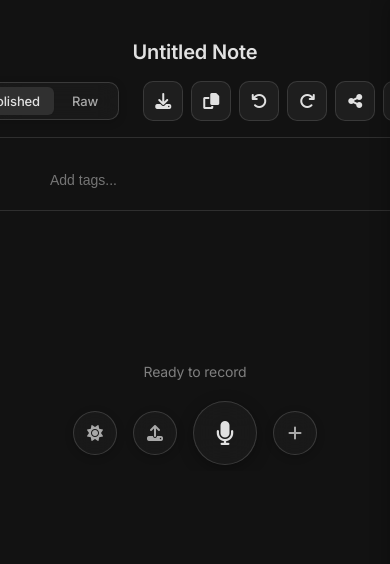
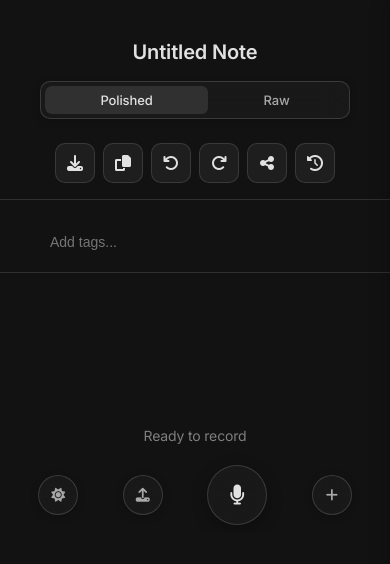
Before and after one commit to bolammanuel/Audeo, a React (Vite) app: page / in a window 390 px wide. Shown: the top 564 px of the page. Built offline with nearby package versions, Linux system fonts and the light colour scheme; a web font is replaced by a local one.

Commit message:
fix: make active tab indicator and recording toolbar fully mobile responsive

```diff
--- a/App.tsx
+++ b/App.tsx
@@ -50,6 +50,29 @@ export default function App() {
   const titleRef = useRef<HTMLDivElement>(null);
   const polishedRef = useRef<HTMLDivElement>(null);
   const rawRef = useRef<HTMLDivElement>(null);
+  const polishedTabRef = useRef<HTMLButtonElement>(null);
+  const rawTabRef = useRef<HTMLButtonElement>(null);
+  const [indicatorStyle, setIndicatorStyle] = useState<React.CSSProperties>({});
+  const [windowWidth, setWindowWidth] = useState(typeof window !== 'undefined' ? window.innerWidth : 0);
+
+  // Handle window resizing to recalculate tab sizes
+  useEffect(() => {
+    const handleResize = () => setWindowWidth(window.innerWidth);
+    window.addEventListener('resize', handleResize);
+    return () => window.removeEventListener('resize', handleResize);
+  }, []);
+
+  // Update tab indicator style dynamically based on active tab dimensions
+  useEffect(() => {
+    const activeBtn = activeTab === 'polished' ? polishedTabRef.current : rawTabRef.current;
+    if (activeBtn) {
+      setIndicatorStyle({
+        left: `${activeBtn.offsetLeft}px`,
+        width: `${activeBtn.offsetWidth}px`,
+        transition: 'all 0.3s cubic-bezier(0.25, 0.46, 0.45, 0.94)'
+      });
+    }
+  }, [activeTab, windowWidth]);
 
   // Audio API Refs
   const mediaRecorderRef = useRef<MediaRecorder | null>(null);
@@ -1162,13 +1185,15 @@ export default function App() {
             <div className="header-actions-container">
               <div className="tab-navigation-container">
                 <div className="tab-navigation">
-                  <button
+                   <button
+                    ref={polishedTabRef}
                     className={`tab-button ${activeTab === 'polished' ? 'active' : ''}`}
                     onClick={() => setActiveTab('polished')}
                   >
                     Polished
                   </button>
                   <button
+                    ref={rawTabRef}
                     className={`tab-button ${activeTab === 'raw' ? 'active' : ''}`}
                     onClick={() => setActiveTab('raw')}
                   >
@@ -1176,10 +1201,7 @@ export default function App() {
                   </button>
                   <div
                     className="active-tab-indicator"
-                    style={{
-                      left: activeTab === 'polished' ? '0px' : '82px',
-                      width: activeTab === 'polished' ? '82px' : '65px'
-                    }}
+                    style={indicatorStyle}
                   />
                 </div>
               </div>
--- a/index.css
+++ b/index.css
@@ -548,9 +548,12 @@ body.light-mode .record-button.recording .record-button-inner { color: white; }
   .note-area { padding: 20px 0 0; }
   .note-header { padding: 0 20px 12px; flex-direction: column; align-items: stretch; gap: 12px; }
   .editor-title { padding: 0; font-size: 20px; margin-bottom: 0; margin-right: 0; text-align: left; }
+  .header-actions-container { flex-direction: column; align-items: stretch; gap: 12px; width: 100%; }
   .tab-navigation-container { width: 100%; }
   .tab-navigation { width: 100%; }
   .tab-button { flex-grow: 1; text-align: center; }
+  .utility-actions { justify-content: center; gap: 8px; width: 100%; }
+  .tag-input-wrapper-main { padding: 12px 20px; }
   .note-content-wrapper { padding: 0 20px 20px; }
   .recording-interface.is-live { padding-left: 15px; padding-right: 15px; } /* Keep existing responsive padding */
   #liveWaveformCanvas { max-width: calc(100% - 30px); height: 60px; }
@@ -727,6 +730,23 @@ body.light-mode .record-button.recording .record-button-inner { color: white; }
   .history-sidebar {
     width: 100%;
     right: -100%;
+  }
+  .recording-controls {
+    gap: 8px;
+    width: 100%;
+    justify-content: space-around;
+  }
+  .action-button {
+    width: 40px;
+    height: 40px;
+    font-size: 14px;
+  }
+  .record-button {
+    width: 60px;
+    height: 60px;
+  }
+  .record-button-inner {
+    font-size: 20px;
   }
 }
 
```
